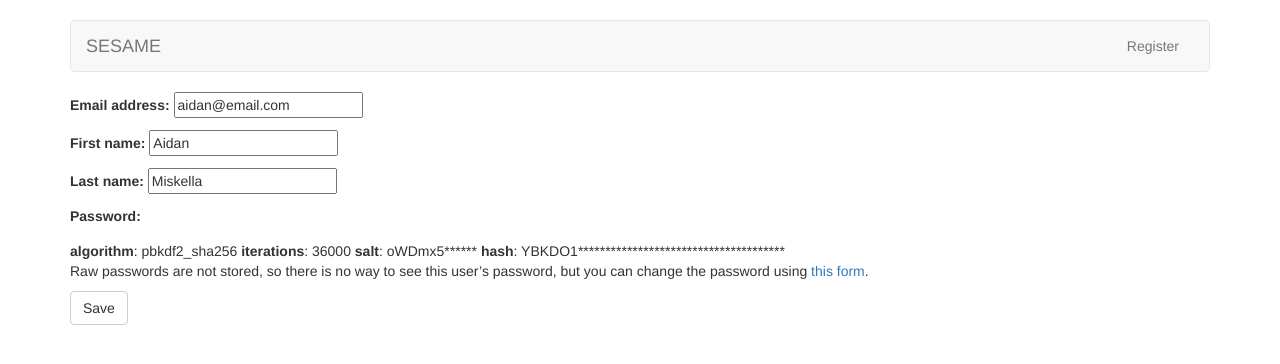
After one commit to eoghan-o-connell/SESAME2, a Django app: page /account/profile/edit/ in a window 1280 px wide. The commit adds this page. Shown: the top 364 px of the page. Run offline with Django 3.2, Linux system fonts and the light colour scheme; a user stored in the database is signed in; some libraries are stand-ins or nearby versions.

Commit message:
User profile and edit profile done

```diff
--- a/accounts/forms.py
+++ b/accounts/forms.py
@@ -1,6 +1,6 @@
 from django import forms
 from django.contrib.auth.models import User
-from django.contrib.auth.forms import UserCreationForm
+from django.contrib.auth.forms import UserCreationForm, UserChangeForm
 
 
 class RegistrationForm(UserCreationForm):
@@ -9,12 +9,12 @@ class RegistrationForm(UserCreationForm):
     class Meta:
         model = User
         fields = (
-        'username',
-        'first_name',
-        'last_name',
-        'email',
-        'password1',
-        'password2'
+            'username',
+            'first_name',
+            'last_name',
+            'email',
+            'password1',
+            'password2'
         )
 
     def save(self, commit=True):
@@ -26,3 +26,14 @@ class RegistrationForm(UserCreationForm):
         if commit:
             user.save()
         return user
+
+class EditProfileForm(UserChangeForm):
+
+    class Meta:
+        model = User
+        fields = (
+            'email',
+            'first_name',
+            'last_name',
+            'password'
+        )
--- /dev/null
+++ b/accounts/templates/accounts/edit_profile.html
@@ -0,0 +1,13 @@
+{% extends 'base.html' %}
+
+<title>Edit Profile</title>
+
+{% block body %}
+<div class="container">
+    <form method="post">
+        {% csrf_token %}
+        {{ form.as_p }}
+        <button class="btn btn-default" type="submit">Save</button>
+    </form>
+</div>
+{% endblock %}
--- a/accounts/templates/accounts/login.html
+++ b/accounts/templates/accounts/login.html
@@ -15,3 +15,8 @@
 </div>
 
 {% endblock %}
+<form method="post">
+    {% csrf_token %}
+    {{ form.as_p }}
+    <button class="btn btn-default" type="submit">Login</button>
+</form>
--- a/accounts/urls.py
+++ b/accounts/urls.py
@@ -6,5 +6,7 @@ urlpatterns = [
     url(r'^$', views.home),
     url(r'^login/$', login, {'template_name': 'accounts/login.html'}),
     url(r'^logout/$', logout, {'template_name': 'accounts/logout.html'}),
-    url(r'^register/$', views.register, name='register')
+    url(r'^register/$', views.register, name='register'),
+    url(r'^profile/$', views.view_profile, name='view_profile'),
+    url(r'^profile/edit/$', views.edit_profile, name='edit_profile'),
 ]
--- a/accounts/views.py
+++ b/accounts/views.py
@@ -2,7 +2,9 @@
 from __future__ import unicode_literals
 
 from django.shortcuts import render, redirect
-from accounts.forms import RegistrationForm
+from accounts.forms import RegistrationForm, EditProfileForm
+from django.contrib.auth.models import User
+from django.contrib.auth.forms import UserChangeForm
 
 # Create your views here.
 def home(request):
@@ -23,3 +25,19 @@ def register(request):
 
         args = {'form': form}
         return render(request, 'accounts/reg_form.html', args)
+
+def view_profile(request):
+    args = {'user': request.user}
+    return render(request, 'accounts/profile.html', args)
+
+def edit_profile(request):
+    if request.method=='POST':
+        form = EditProfileForm(request.POST, instance=request.user)
+
+        if form.is_valid():
+            form.save()
+            return redirect('/account/profile')
+    else:
+        form = EditProfileForm(instance=request.user)
+        args = {'form': form}
+        return render(request, 'accounts/edit_profile.html', args)
```
Also changed, not shown: accounts/templates/accounts/profile.html (added, +13 -0 lines), db.sqlite3, 3 other files.
